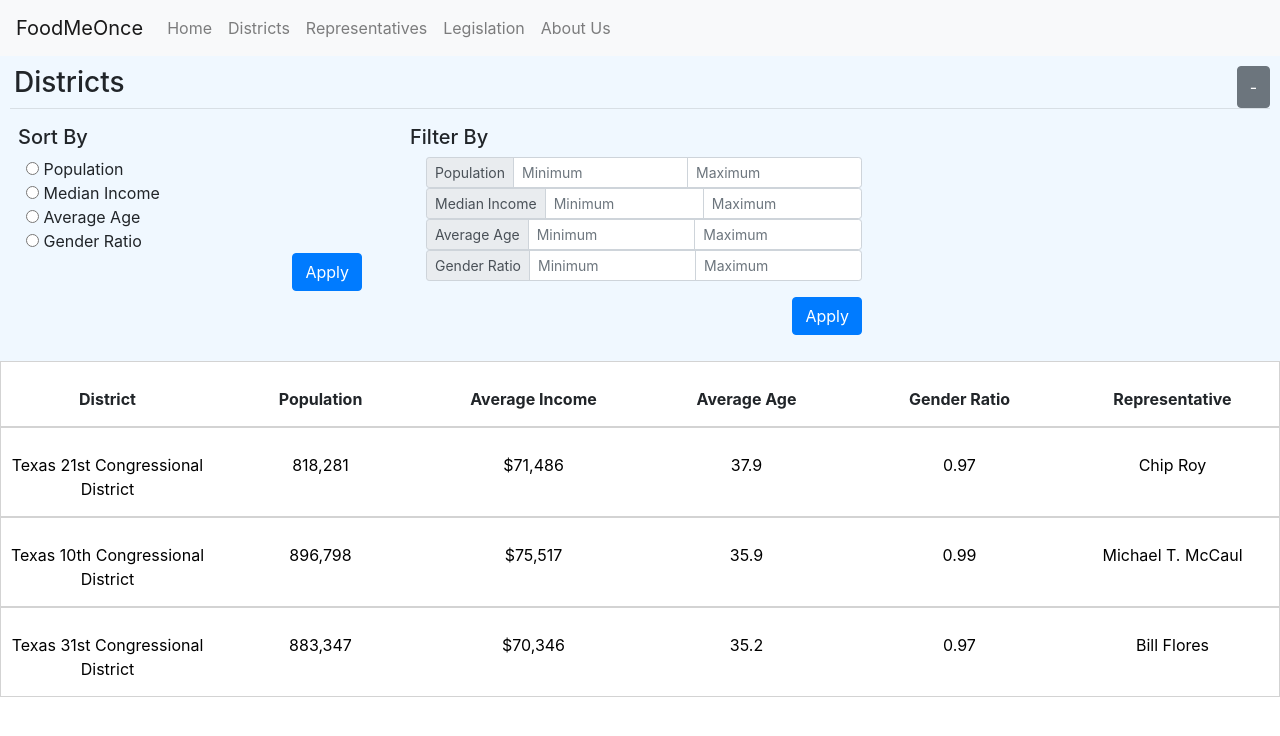
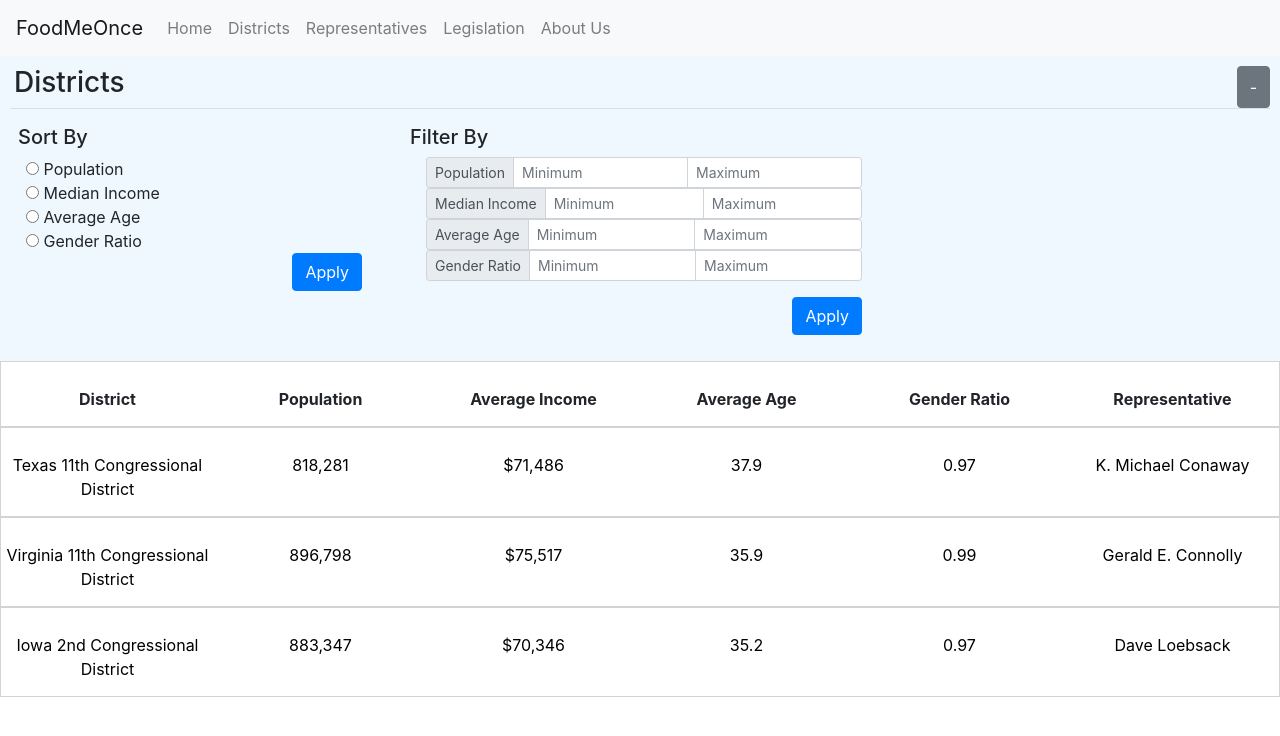
Before and after one commit to nithinp300/FoodMeOnce, a React (Create React App) app: page /Districts in a window 1280 px wide. Shown: the top 736 px of the page. Built offline with nearby package versions, Linux system fonts and the light colour scheme.

Commit message:
Districts instances re-picked

```diff
--- a/src/components/Districts/index.js
+++ b/src/components/Districts/index.js
@@ -11,46 +11,46 @@ class Districts extends Component {
     collapse: true,
     districts: [
       {
-        name: "Texas 21st Congressional District",
+        name: "Texas 11th Congressional District",
         population: "818,281",
         medianIncome: "71,486",
         avgAge: "37.9",
         genderRatio: "0.97",
-        representative: "Chip Roy",
+        representative: "K. Michael Conaway",
         senators: "John Cornyn, Ted Cruz",
         peoplePerSquareMile: "136.7",
         povertyRate: "10.3%",
         numHouseholds: "315,100",
         id: "S000583",
-        wikipedia: "https://en.wikipedia.org/wiki/Texas%27s_21st_congressional_district"
+        wikipedia: "https://en.wikipedia.org/wiki/Texas%27s_11th_congressional_district"
       },
       {
-        name: "Texas 10th Congressional District",
+        name: "Virginia 11th Congressional District",
         population: "896,798",
         medianIncome: "75,517",
         avgAge: "35.9",
         genderRatio: "0.99",
-        representative: "Michael T. McCaul",
+        representative: "Gerald E. Connolly",
         senators: "John Cornyn, Ted Cruz",
         peoplePerSquareMile: "166.9",
         povertyRate: "7.9%",
         numHouseholds: "290,104",
         id: "M001157",
-        wikipedia: "https://en.wikipedia.org/wiki/Texas%27s_10th_congressional_district"
+        wikipedia: "https://en.wikipedia.org/wiki/Virginia%27s_11th_congressional_district"
       },
       {
-        name: "Texas 31st Congressional District",
+        name: "Iowa 2nd Congressional District",
         population: "883,347",
         medianIncome: "70,346",
         avgAge: "35.2",
         genderRatio: "0.97",
-        representative: "Bill Flores",
+        representative: "Dave Loebsack",
         senators: "John Cornyn, Ted Cruz",
         peoplePerSquareMile: "396.3",
         povertyRate: "8.9%",
         numHouseholds: "288,768",
         id: "F000461",
-        wikipedia: "https://en.wikipedia.org/wiki/Texas%27s_31st_congressional_district"
+        wikipedia: "https://en.wikipedia.org/wiki/Iowa%27s_2nd_congressional_district"
       },
     ]
   };
--- a/src/components/InstancePages/DistrictInstance.js
+++ b/src/components/InstancePages/DistrictInstance.js
@@ -10,71 +10,61 @@ class DistrictInstance extends React.Component{
     state = {
         districts: [
             {
-              name: "Texas 21st Congressional District",
+              name: "Texas 11th Congressional District",
               population: "818,281",
               medianIncome: "71,486",
               avgAge: "37.9",
               genderRatio: "0.97",
-              representative: "Chip Roy",
+              representative: "K. Michael Conaway",
               senators: "John Cornyn, Ted Cruz",
               peoplePerSquareMile: "136.7",
               povertyRate: "10.3%",
               numHouseholds: "315,100",
               id: "S000583",
-              wikipedia: "https://en.wikipedia.org/wiki/Texas%27s_21st_congressional_district"
+              wikipedia: "https://en.wikipedia.org/wiki/Texas%27s_11th_congressional_district"
             },
             {
-              name: "Texas 10th Congressional District",
+              name: "Virginia 11th Congressional District",
               population: "896,798",
               medianIncome: "75,517",
               avgAge: "35.9",
               genderRatio: "0.99",
-              representative: "Michael T. McCaul",
+              representative: "Gerald E. Connolly",
               senators: "John Cornyn, Ted Cruz",
               peoplePerSquareMile: "166.9",
               povertyRate: "7.9%",
               numHouseholds: "290,104",
               id: "M001157",
-              wikipedia: "https://en.wikipedia.org/wiki/Texas%27s_10th_congressional_district"
+              wikipedia: "https://en.wikipedia.org/wiki/Virginia%27s_11th_congressional_district"
             },
             {
-              name: "Texas 31st Congressional District",
+              name: "Iowa 2nd Congressional District",
               population: "883,347",
               medianIncome: "70,346",
               avgAge: "35.2",
               genderRatio: "0.97",
-              representative: "Bill Flores",
+              representative: "Dave Loebsack",
               senators: "John Cornyn, Ted Cruz",
               peoplePerSquareMile: "396.3",
               povertyRate: "8.9%",
               numHouseholds: "288,768",
               id: "F000461",
-              wikipedia: "https://en.wikipedia.org/wiki/Texas%27s_31st_congressional_district"
+              wikipedia: "https://en.wikipedia.org/wiki/Iowa%27s_2nd_congressional_district"
             },
           ]
     }
 
     getImage = (district_name) => {
-        if(district_name === "Texas 21st Congressional District"){
+        if(district_name === "Texas 11th Congressional District"){
            return tx_21;
          }
-        if(district_name === "Texas 10th Congressional District"){
+        if(district_name === "Virginia 11th Congressional District"){
           return tx_10;
         }
-        if(district_name === "Texas 31st Congressional District"){
+        if(district_name === "Iowa 2nd Congressional District"){
           return tx_31;
         }
         return District_img;
-    }
-
-    getUrlToSenater = (district_name) => {
-        if (district_name === "Texas 21st Congressional District") {
-
-        } else if (district_name === "Texas 10th Congressional District") {
-
-        } else if (district_name === "Texas 31st Congressional District") {
-
-        }
     }
 
     getDistrict = (district_name) => {
```
